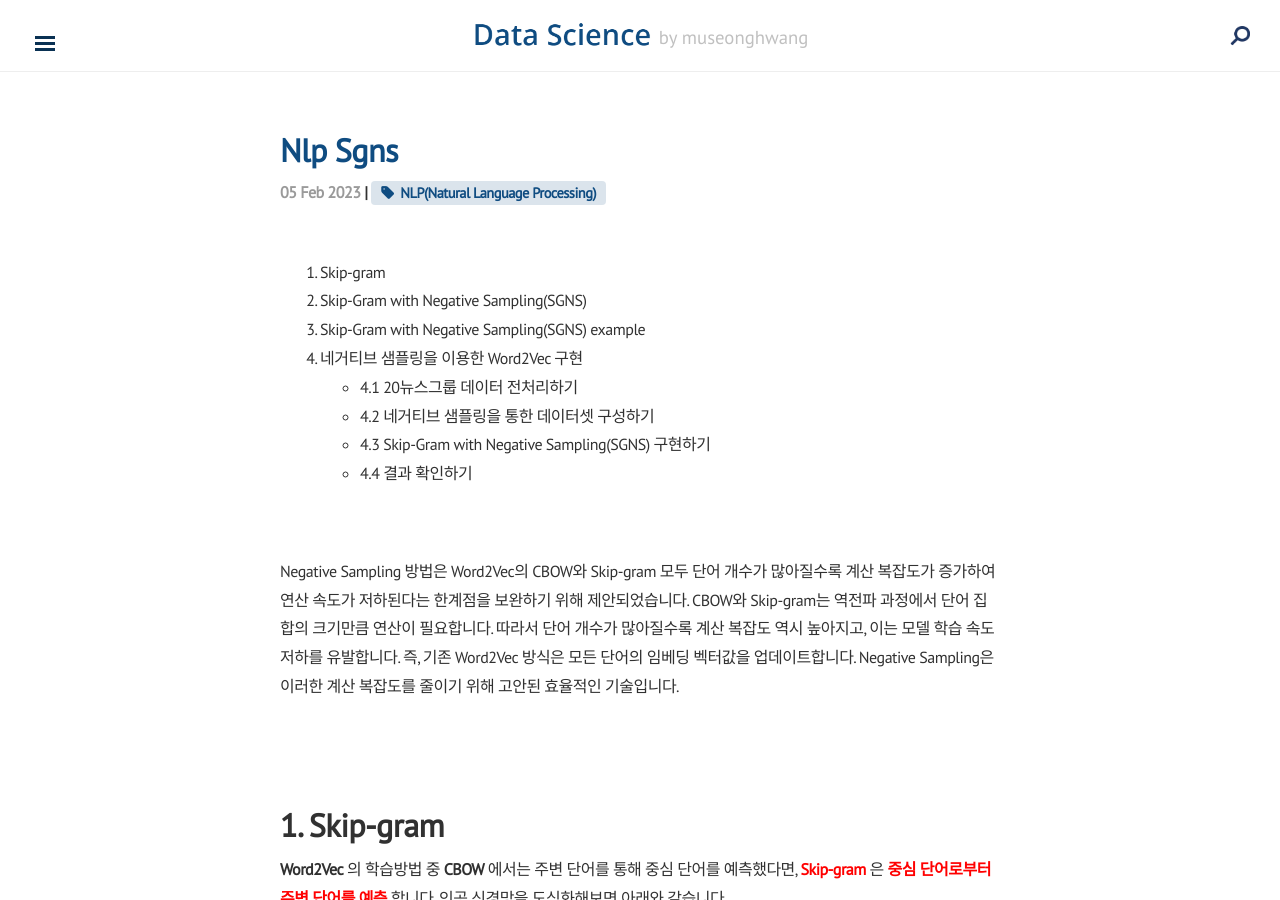
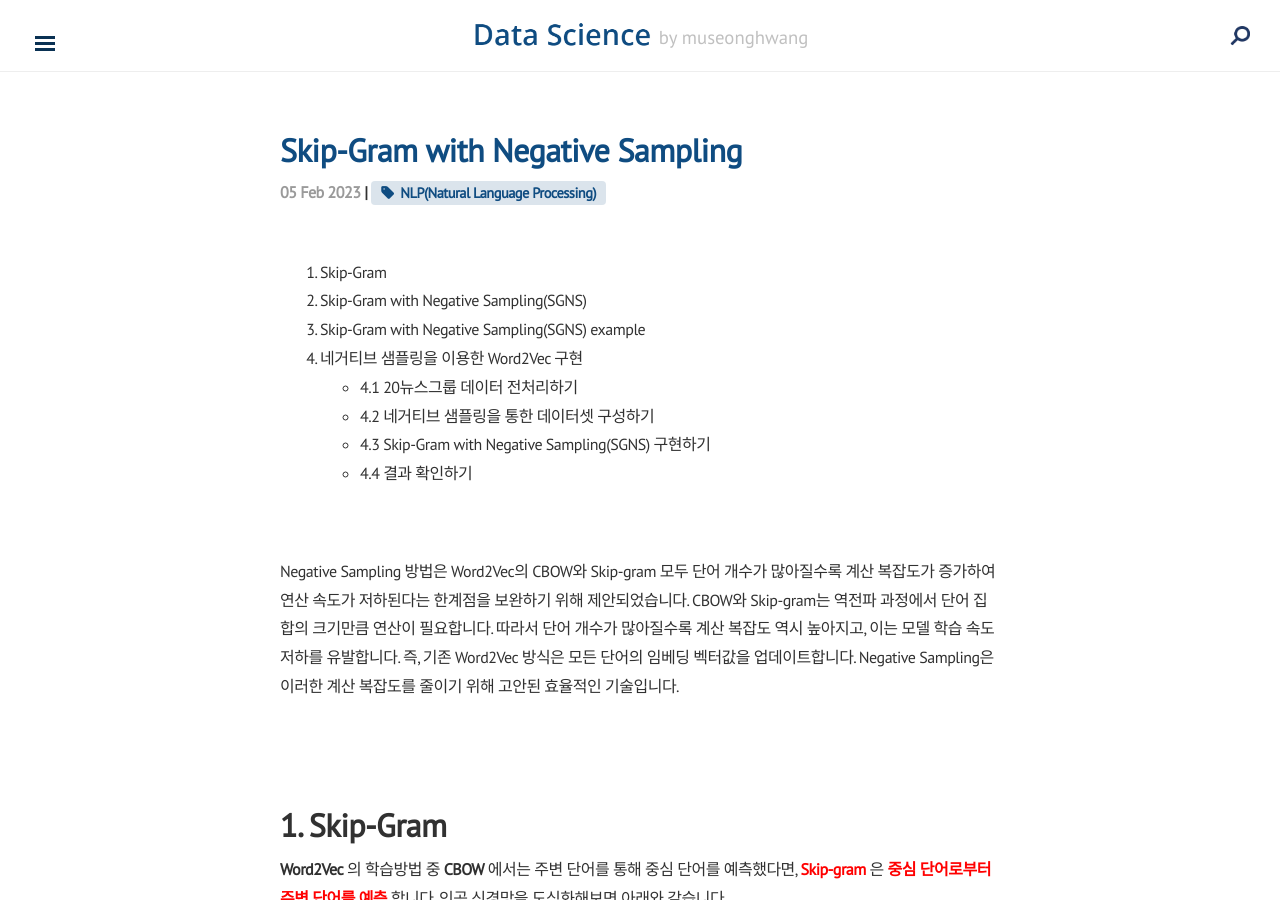
Before and after one commit to museonghwang/museonghwang.github.io, a Jekyll site: the page built from _posts/2023-02-05-nlp-sgns.md, in a window 1280 px wide and 900 px high. Built offline with Jekyll 4.4.1, drawn with Linux system fonts in a browser that asks for light colours; nearby versions of some CDN libraries; formulas are drawn with MathJax 3.

Commit message:
nlp sgns Upload

```diff
--- a/_posts/2023-02-05-nlp-sgns.md
+++ b/_posts/2023-02-05-nlp-sgns.md
@@ -1,6 +1,6 @@
 ---
 layout: post
-title:
+title: Skip-Gram with Negative Sampling
 category: NLP(Natural Language Processing)
 tag: NLP(Natural Language Processing)
 ---
@@ -9,7 +9,7 @@ tag: NLP(Natural Language Processing)
 
 
 
-1. Skip-gram
+1. Skip-Gram
 2. Skip-Gram with Negative Sampling(SGNS)
 3. Skip-Gram with Negative Sampling(SGNS) example
 4. 네거티브 샘플링을 이용한 Word2Vec 구현
@@ -30,7 +30,7 @@ Negative Sampling 방법은 Word2Vec의 CBOW와 Skip-gram 모두 단어 개수
 
 
 
-# 1. Skip-gram
+# 1. Skip-Gram
 
 **Word2Vec** 의 학습방법 중 **CBOW** 에서는 주변 단어를 통해 중심 단어를 예측했다면, **<span style="color:red">Skip-gram</span>** 은 **<span style="color:red">중심 단어로부터 주변 단어를 예측</span>** 합니다. 인공 신경망을 도식화해보면 아래와 같습니다.
 
```
